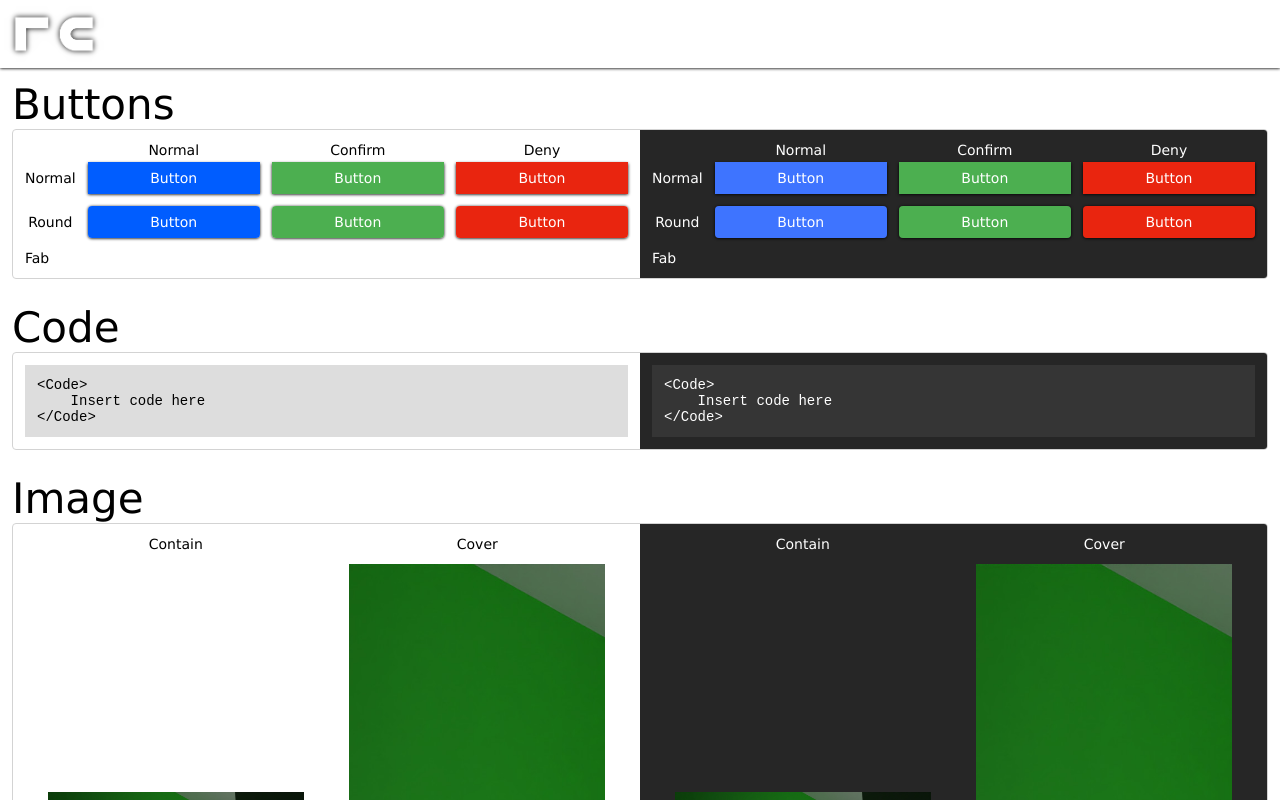
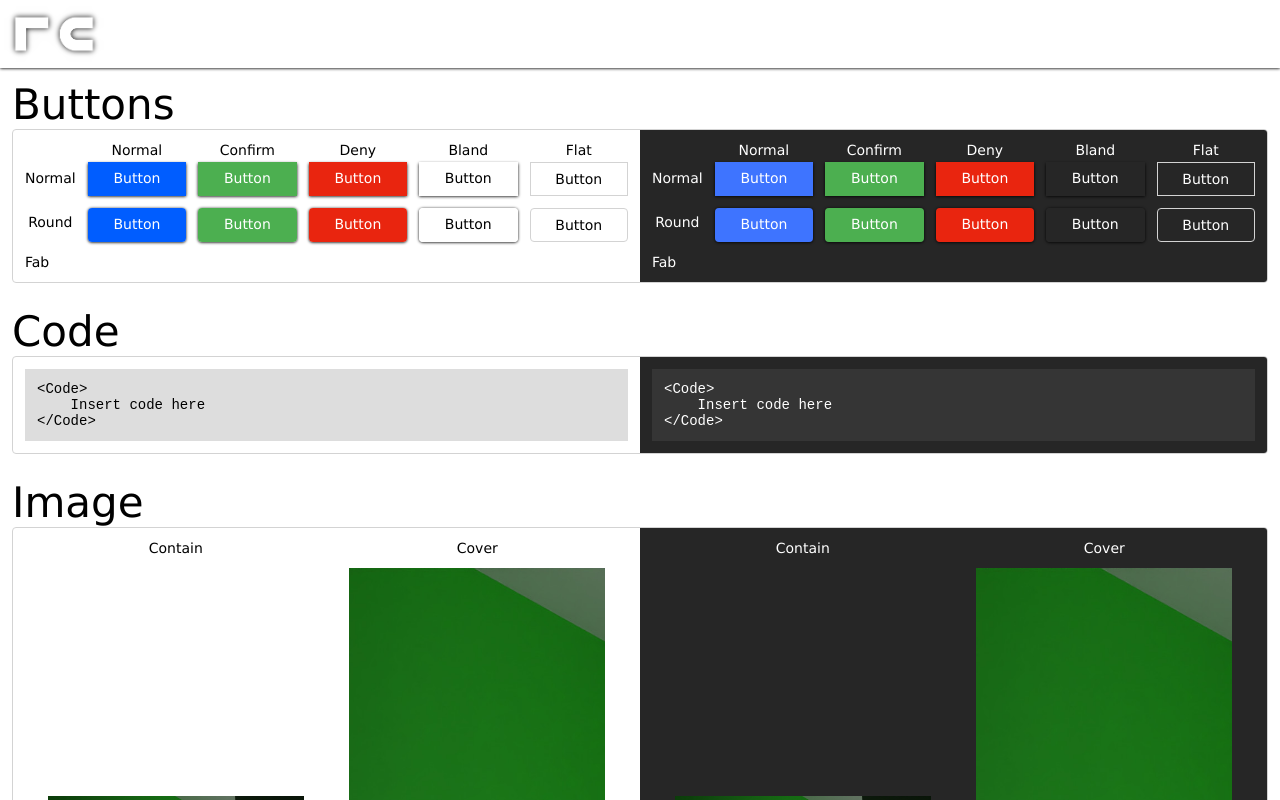
Before and after one commit to bt7s7k7/ReactComponents, a React (Create React App) app: page /library in a window 1280 px wide. Built offline with nearby package versions, Linux system fonts and the light colour scheme; some icons are missing.

Commit message:
Added bland buttons and made rippling brigten be automatic

```diff
--- a/src/routes/Library/sections.tsx
+++ b/src/routes/Library/sections.tsx
@@ -44,6 +44,16 @@ export const sections = [
                     <TextFrame center>Deny</TextFrame>
                     <Button.Frame m="t1" deny fill >Button</Button.Frame>
                     <Button.Frame m="t3" deny fill round >Button</Button.Frame>
+                </Col>
+                <Col fill m="l3">
+                    <TextFrame center>Bland</TextFrame>
+                    <Button.Frame m="t1" bland fill >Button</Button.Frame>
+                    <Button.Frame m="t3" bland fill round >Button</Button.Frame>
+                </Col>
+                <Col fill m="l3">
+                    <TextFrame center>Flat</TextFrame>
+                    <Button.Frame m="t1" bland shadow={false} b="a" fill >Button</Button.Frame>
+                    <Button.Frame m="t3" bland shadow={false} b="a" fill round >Button</Button.Frame>
                 </Col>
             </Row>
             <Row>
--- a/src/sharedComponents/Button/Button.tsx
+++ b/src/sharedComponents/Button/Button.tsx
@@ -8,10 +8,14 @@ export interface ButtonProps extends StyleableProps {
     confirm?: boolean
     /** Is the button a deny/delete button (should it be red?) */
     deny?: boolean
+    /** Is the button background color */
+    bland?: boolean
     /** Is the button round */
     round?: boolean,
     baseColor?: React.CSSProperties["backgroundColor"],
-    fab?: boolean
+    fab?: boolean,
+    /** Should the button have a shadow */
+    shadow?: boolean
 }
 
 let Component: React.FC<ButtonProps> = (props) => {
--- a/src/sharedComponents/Theme/themes/DefaultLight/Button/Button.tsx
+++ b/src/sharedComponents/Theme/themes/DefaultLight/Button/Button.tsx
@@ -10,12 +10,13 @@ import { RipplePrototype, Rippling } from "./Rippling"
 /**
  * Use this element to indicate a clickable area. Text of the button is provided as the children.
  */
-export let DefaultWhiteThemeButton: React.FC<ButtonProps> = ({ children, confirm, deny, round = false, baseColor, fab = false, ...props }) => {
+export let DefaultWhiteThemeButton: React.FC<ButtonProps> = ({ shadow = true, children, bland, confirm, deny, round = false, baseColor, fab = false, ...props }) => {
     let theme = useTheme()
     let background = baseColor ?? (fab ? theme.colors.background : theme.colors.link)
 
     if (confirm) background = theme.colors.confirm
     if (deny) background = theme.colors.deny
+    if (bland) background = theme.colors.background
 
     let styleBuilder = useStyleBuilder(props)
         .addClass(styles.button)
@@ -26,18 +27,17 @@ export let DefaultWhiteThemeButton: React.FC<ButtonProps> = ({ children, confirm
     let ripples: RipplePrototype[] = [
         {
             trigger: "down",
-            duration: 0.25,
-            brighten: fab ? -50 : 50
+            duration: 0.25
         }
     ]
 
-    !fab && styleBuilder.addClass(theme.classes.shadow)
+    !fab && shadow && styleBuilder.addClass(theme.classes.shadow)
     props.className = styleBuilder.build().className
 
     return (
         <Rippling {...props} ripples={ripples} baseColor={background} {...styleBuilder.build()}>
             <Frame center p="a2">
-                <TextStyle color={theme.colors.button} noSelect>
+                <TextStyle color={bland ? theme.colors.foreground : theme.colors.button} noSelect>
                     {children}
                 </TextStyle>
             </Frame>
--- a/src/sharedComponents/Theme/themes/DefaultLight/Button/Rippling.tsx
+++ b/src/sharedComponents/Theme/themes/DefaultLight/Button/Rippling.tsx
@@ -1,4 +1,5 @@
 import React, { useCallback, useEffect, useRef } from "react"
+import { auto } from "../../../.."
 import { useTheme } from "../../../ThemeContext"
 
 export interface RipplePrototype extends React.DOMAttributes<HTMLDivElement> {
@@ -21,8 +22,8 @@ export interface RipplePrototype extends React.DOMAttributes<HTMLDivElement> {
      * @default 10 */
     minRadius?: number
     /** Amount to brighten the base color by in RGB values (0 - 255)
-     * @default 50 */
-    brighten?: number
+     * @default Symbol(auto) */
+    brighten?: number | typeof auto
 }
 
 export interface RipplingProps {
@@ -80,6 +81,7 @@ export let Rippling: React.FC<RipplingProps> = ({ baseColor = null, ripples = []
         let toHex = (color: number[]) => "#" + color.map(v => Math.min(v, 255).toString(16).padStart(2, "0")).join("")
 
         let hexBaseColor = toHex(computedBaseColor.current)
+        let baseColorLum = computedBaseColor.current.reduce((a, v) => a + v, 0) / (255 * 3)
         /** Array of all ripples */
         let output = [] as { color: number[], hexColor: string, offset: number }[]
         // Push the center, because if no ripples active there will be only one keyframe for the gradient
@@ -101,7 +103,9 @@ export let Rippling: React.FC<RipplingProps> = ({ baseColor = null, ripples = []
                         return Math.floor(base * (colorFrac) + ripple.prototype.lerpTo![i] * (1 - colorFrac))
                     })
                 } else { // brighten
-                    let add = (ripple.prototype.brighten ?? 50) * (1 - colorFrac)
+                    let brightenValue = ripple.prototype.brighten ?? auto
+                    let brightenNumber = brightenValue === auto ? 50 * (baseColorLum > 0.5 ? -1 : 1) : brightenValue
+                    let add = (brightenNumber) * (1 - colorFrac)
                     otherColor = baseColor.map(v => v + Math.floor(add))
                 }
 
--- /dev/null
+++ b/src/sharedComponents/index.ts
@@ -0,0 +1 @@
+export const auto = Symbol("auto")
```
